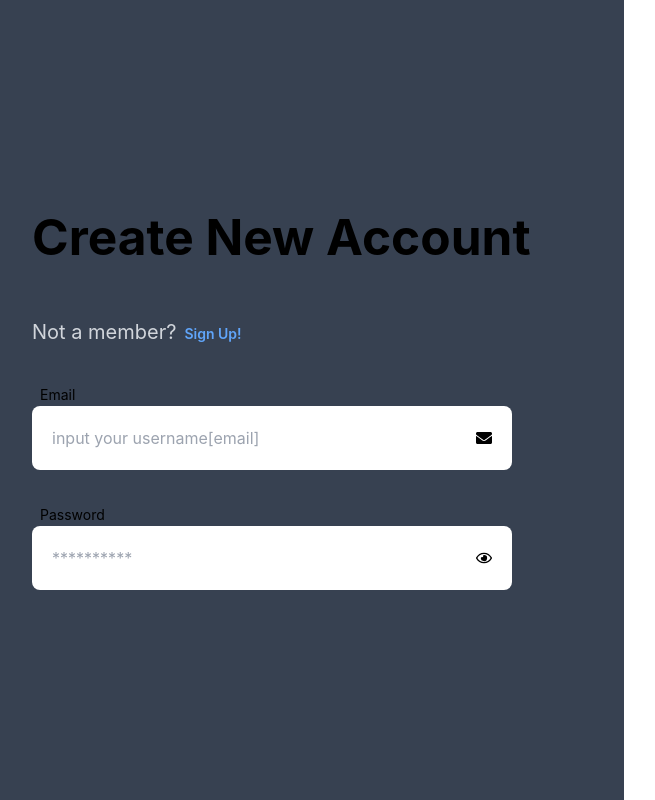
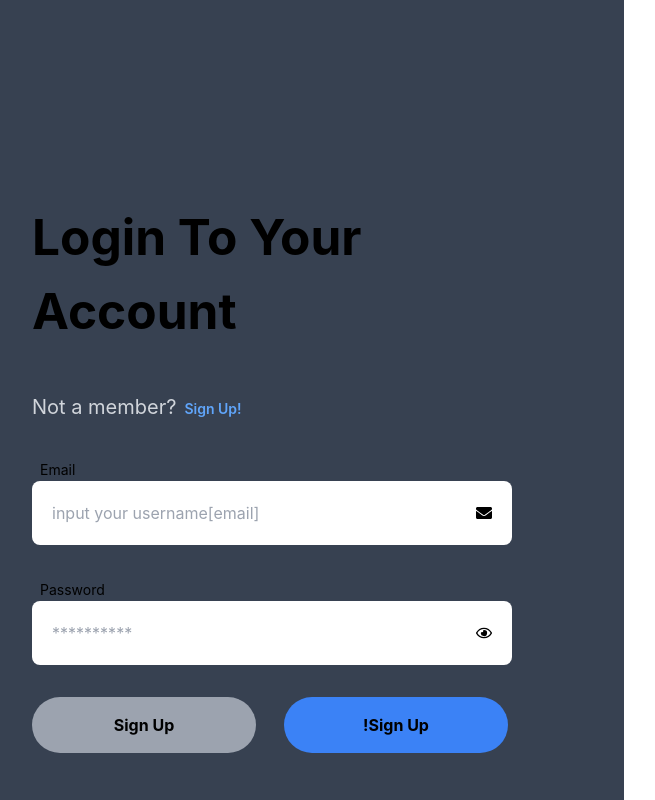
Before and after one commit to asapconet/Currency-converter, a Next.js app: page /auth/login in a window 1280 px wide. Shown: the whole page, without its empty margins (16-671 px from the left). Built offline with nearby package versions, Linux system fonts and the light colour scheme.

Commit message:
feat: add button component

```diff
--- /dev/null
+++ b/components/UI/button.tsx
@@ -0,0 +1,53 @@
+import classNames from "classnames";
+
+interface IProps {
+  isDisabled?: boolean;
+  ghost?: boolean;
+  children: React.ReactNode;
+  className?: string;
+  onClick?: () => {};
+}
+
+export const CcButton = ({
+  isDisabled,
+  ghost,
+  children,
+  className,
+  ...rest
+}: IProps) => {
+  const handleClick = () => {
+    rest?.onClick?.();
+  };
+
+  const genStyle =
+    "flex items-center justify-center sm:w-56 my-4 font-bold py-4 hover:animate-pulse rounded-[50px]";
+
+  if (ghost) {
+    return (
+      <>
+        <button
+          {...rest}
+          disabled={isDisabled}
+          onClick={handleClick}
+          role="button"
+          className={classNames("bg-gray-400 ", genStyle, className)}
+        >
+          {children}
+        </button>
+      </>
+    );
+  }
+
+  return (
+    <>
+      <button
+        {...rest}
+        disabled={isDisabled}
+        onClick={handleClick}
+        className={classNames("bg-blue-500 ", genStyle, className)}
+      >
+        {children}
+      </button>
+    </>
+  );
+};
--- a/pages/auth/login.tsx
+++ b/pages/auth/login.tsx
@@ -3,6 +3,7 @@ import * as Yup from "yup";
 import { useFormik } from "formik";
 import CcInput from "../../components/UI/inputs";
 import Link from "next/link";
+import { CcButton } from "../../components/UI/button";
 
 interface IProps {
   email: string;
@@ -33,7 +34,7 @@ const Login = () => {
       <div className="flex flex-col gap-y-5 items-start pt-44 h-[100vh] px-12 bg-gray-700 w-[50%]">
         <h1 className="text-[3.1rem] font-bold py-6 capitalize">
           {" "}
-          create new account
+          Login to your account
         </h1>
         <span className="text-xl font-normal text-gray-300">
           Not a member?{""}
@@ -58,6 +59,12 @@ const Login = () => {
             {...formik.getFieldProps("email")}
             className="p-5 rounded-lg w-[30rem]"
           />
+          <span className="flex gap-7">
+            <CcButton ghost isDisabled>
+              Sign Up{" "}
+            </CcButton>
+            <CcButton>!Sign Up </CcButton>
+          </span>
         </form>
       </div>
     </>
```
